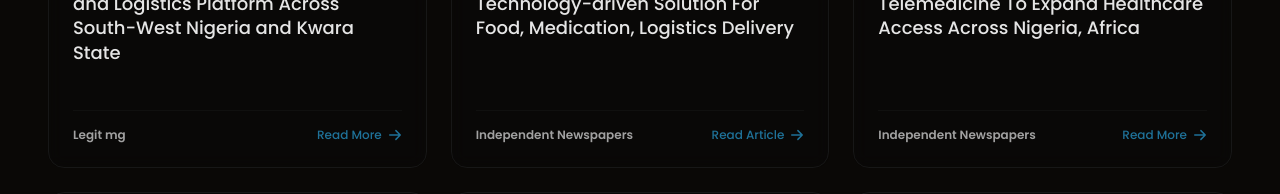
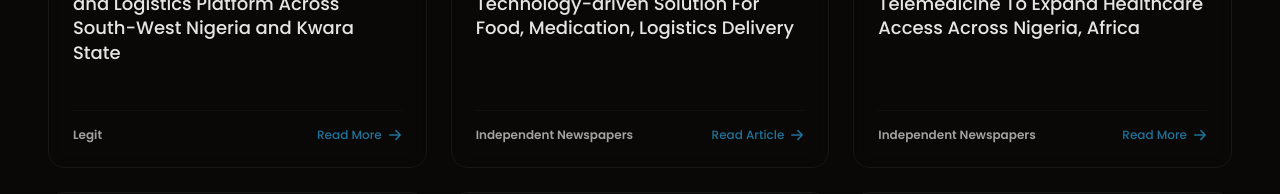
Before and after one commit to nuelfell0ff/cambridge-portfolio, a Next.js app: page / in a window 1280 px wide. Shown: the part 5860-6054 px from the top of the page. Built offline with nearby package versions, Linux system fonts and the light colour scheme.

Commit message:
Update source name in MediaPress component

```diff
--- a/src/components/MediaPress.tsx
+++ b/src/components/MediaPress.tsx
@@ -16,7 +16,7 @@ const pressItems = [
     id: 1,
     category: "Article",
     title: "MedxGo to Launch Food, Medication and Logistics Platform Across South-West Nigeria and Kwara State",
-    source: "Legit mg",
+    source: "Legit",
     date: "March 2026",
     link: "https://www.legit.ng/nigeria/1699954-medxgo-launches-food-medication-logistics-platform-south-west-nigeria-kwara/",
     type: "Read More"
```
